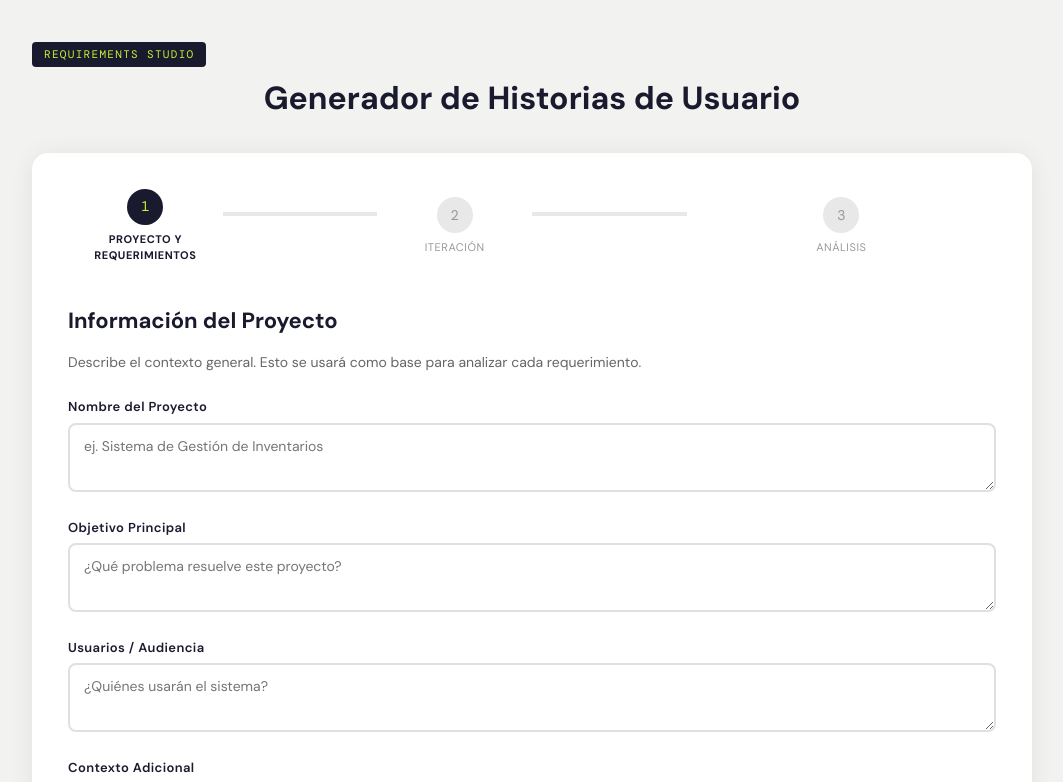
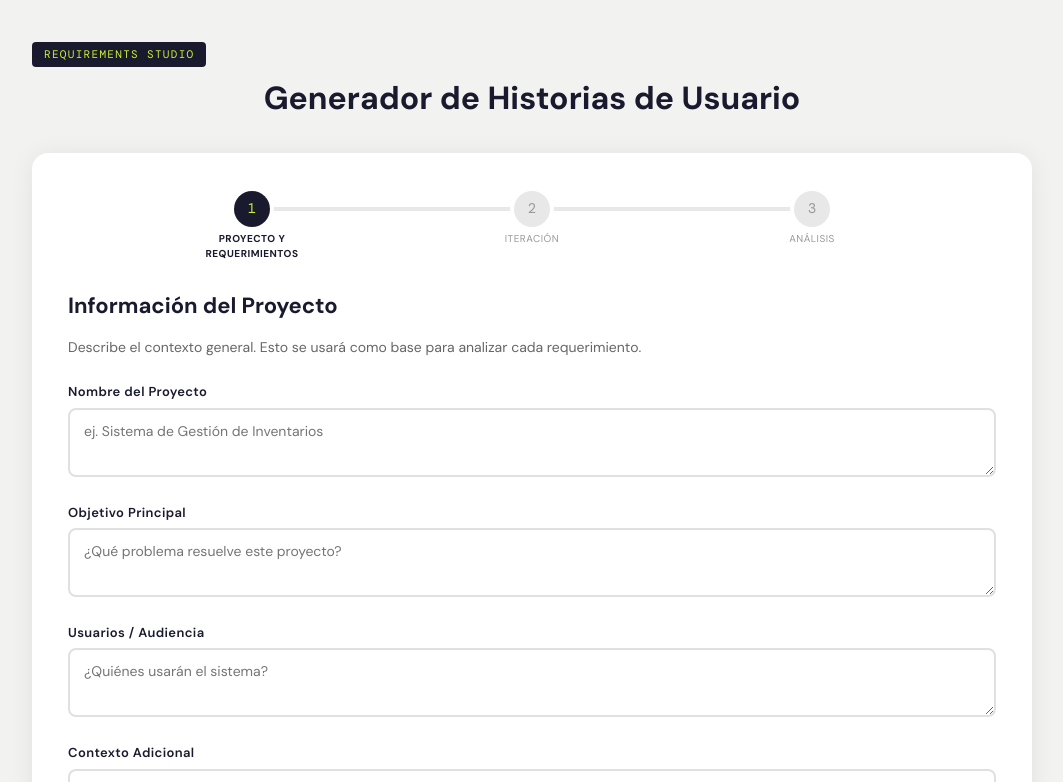
Before and after one commit to Project-management-products/user-stories-studio-client, a React (Vite) app: page / in a window 1280 px wide. Shown: the top 782 px of the page, without its empty margins (108-1171 px from the left). Built offline with nearby package versions, Linux system fonts and the light colour scheme; a web font is replaced by a local one.

Commit message:
refactor: ui improvedSteps component for perfect alignment using flat flex

```diff
--- a/src/App.jsx
+++ b/src/App.jsx
@@ -1,4 +1,4 @@
-import { useState } from "react";
+import { useState, Fragment } from "react";
 import ReactMarkdown from "react-markdown";
 
 // ─── Mock generateContent (replace with your real function) ───────────────────
@@ -23,31 +23,53 @@ async function generateContent(projectInfo, requirement) {
 function Steps({ current }) {
   const steps = ["Proyecto y Requerimientos", "Iteración", "Análisis"];
   return (
-    <div style={{ display: "flex", gap: 0, marginBottom: 40 }}>
+    <div style={{
+      display: "flex",
+      alignItems: "center",
+      marginBottom: 40,
+      position: "relative",
+      maxWidth: 600,
+      margin: "0 auto 60px"
+    }}>
       {steps.map((s, i) => (
-        <div key={i} style={{ display: "flex", alignItems: "center", flex: 1 }}>
-          <div style={{ textAlign: "center", flex: 1 }}>
+        <Fragment key={i}>
+          {/* Círculo y Etiqueta */}
+          <div style={{ display: "flex", flexDirection: "column", alignItems: "center", width: 40, zIndex: 2 }}>
             <div
               style={{
                 width: 36, height: 36, borderRadius: "50%",
                 background: i <= current ? "#1a1a2e" : "#e8e8e8",
                 color: i <= current ? "#c8f135" : "#999",
                 display: "flex", alignItems: "center", justifyContent: "center",
-                margin: "0 auto 6px", fontWeight: 700, fontSize: 14,
+                fontWeight: 700, fontSize: 14,
                 fontFamily: "'DM Mono', monospace", transition: "all 0.3s",
+                boxShadow: "0 0 0 4px #fff"
               }}
             >
               {i + 1}
             </div>
-            <div style={{ fontSize: 11, fontWeight: i === current ? 700 : 400, color: i === current ? "#1a1a2e" : "#999", fontFamily: "'DM Sans', sans-serif", letterSpacing: "0.05em", textTransform: "uppercase" }}>
+            <div style={{
+              position: "absolute", top: 42, width: 120, textAlign: "center",
+              fontSize: 10, fontWeight: i === current ? 700 : 400,
+              color: i === current ? "#1a1a2e" : "#999",
+              fontFamily: "'DM Sans', sans-serif", letterSpacing: "0.05em", textTransform: "uppercase"
+            }}>
               {s}
             </div>
           </div>
+
+          {/* Barra conexiante */}
           {i < steps.length - 1 && (
-            <div style={{ height: 4, flex: 1, background: i < current ? "#1a1a2e" : "#e8e8e8", transition: "all 0.3s", marginBottom: 24 }} />
+            <div style={{
+              flex: 1, height: 4,
+              background: i < current ? "#1a1a2e" : "#e8e8e8",
+              transition: "all 0.3s",
+              margin: "0 -4px"
+            }} />
           )}
-        </div>
+        </Fragment>
       ))}
+      <div style={{ height: 40 }} /> {/* Espacio para las etiquetas absolutas */}
     </div>
   );
 }
```
